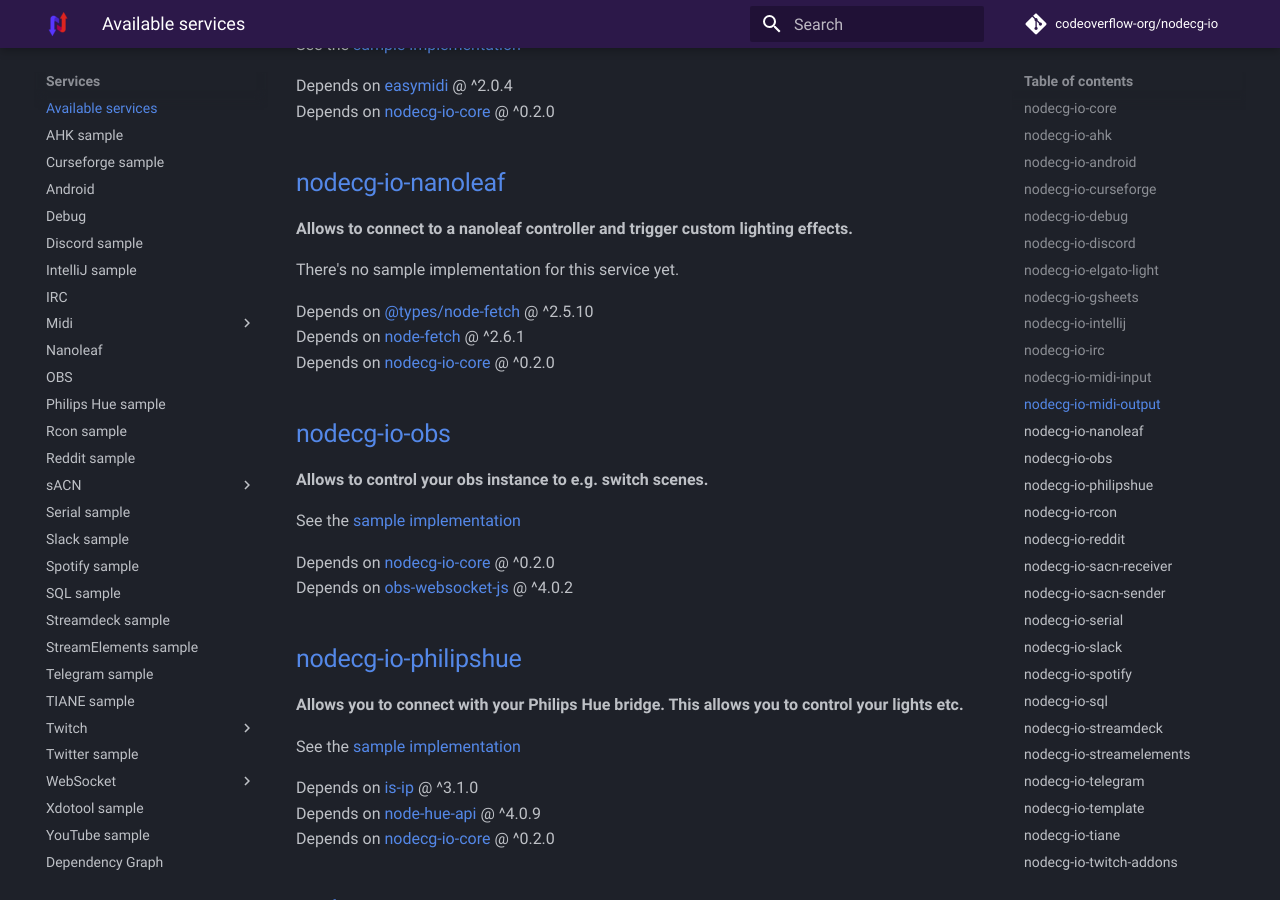
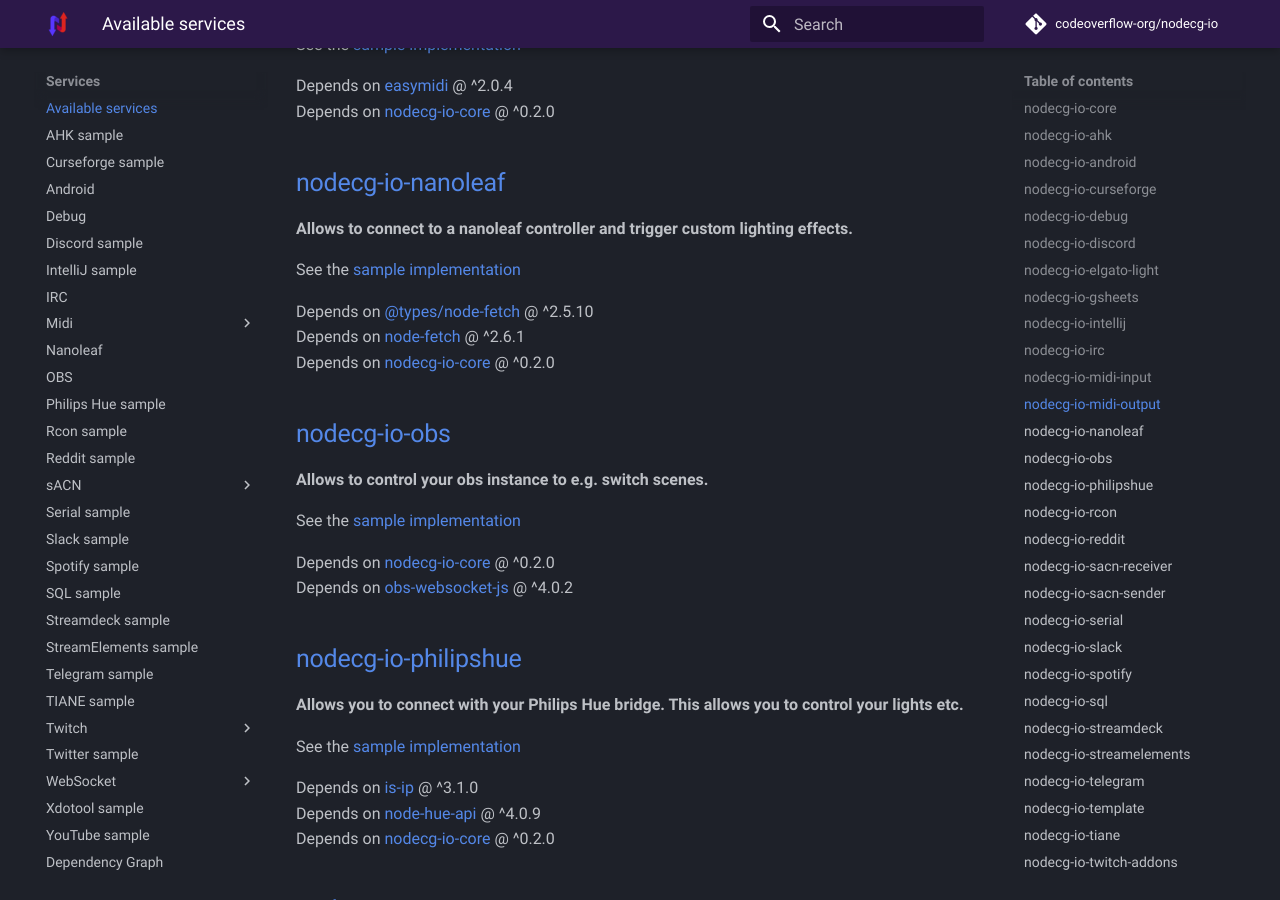
Before and after one commit to codeoverflow-org/nodecg-io-docs, an MkDocs documentation site: the page built from docs/services.md, in a window 1280 px wide and 900 px high, scrolled down 2905 px. Built offline with MkDocs 1.6.1 and Material for MkDocs 9.7.7, drawn with Linux system fonts in a browser that asks for light colours; comment, search, counter and statistics services are not loaded; the version menu is left out.

Commit message:
Update generated documentation (codeoverflow-org/nodecg-io@0fd32e771a315edccedf1c0c278df72e211d838e)

```diff
--- a/docs/services.md
+++ b/docs/services.md
@@ -118,7 +118,7 @@
 
 **Allows to connect to a nanoleaf controller and trigger custom lighting effects.**
 
-There's no sample implementation for this service yet.
+See the [sample implementation](samples/nanoleaf.md)
 
 Depends on [@types/node-fetch](https://www.npmjs.com/package/@types/node-fetch) @ ^2.5.10 <br>
 Depends on [node-fetch](https://www.npmjs.com/package/node-fetch) @ ^2.6.1 <br>
```
